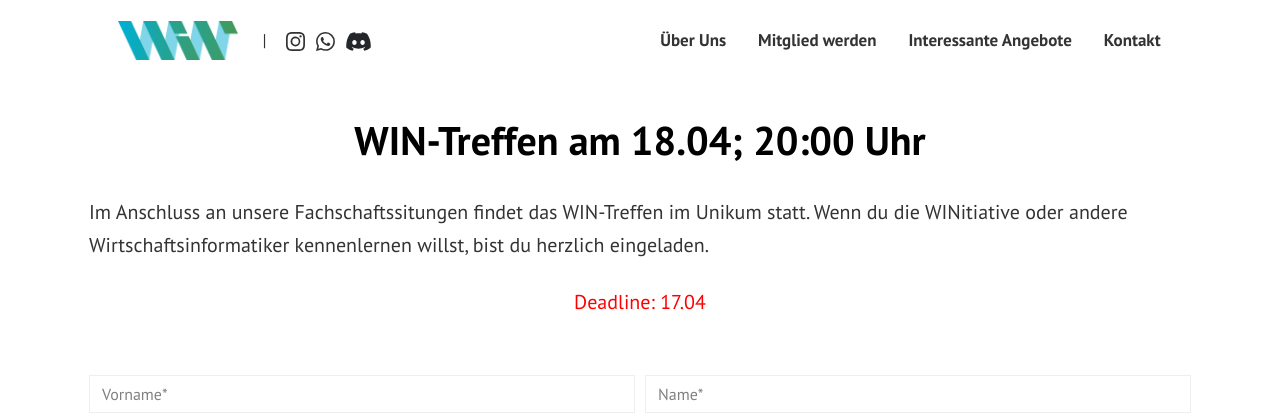
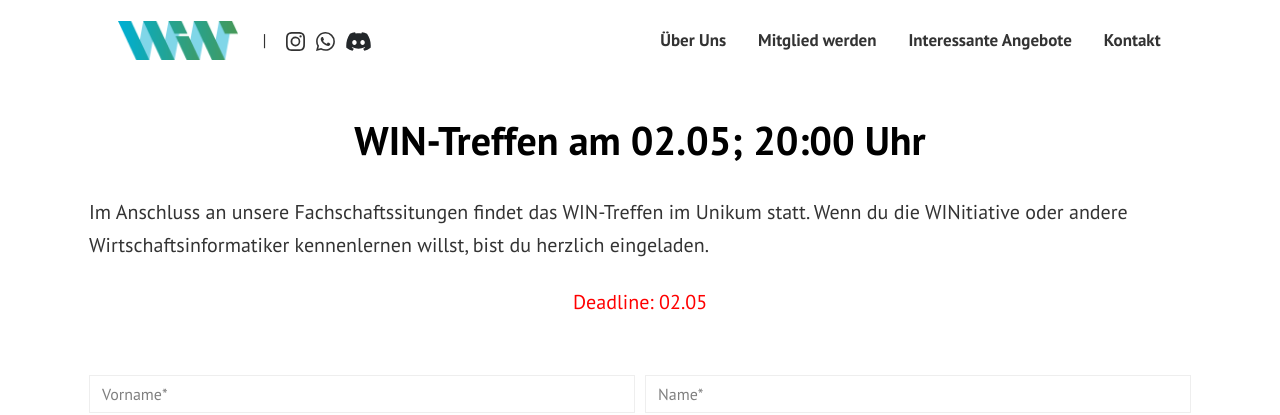
Before and after one commit to WINitiative-Augsburg-eV/webseite, a Jekyll site: the page built from pages/stammtisch-anmeldung.html, in a window 1280 px wide. Shown: the top 415 px of the page. Built offline with Jekyll 4.4.1, drawn with Linux system fonts in a browser that asks for light colours.

Commit message:
Update deadline to 02.05

```diff
--- a/pages/stammtisch-anmeldung.html
+++ b/pages/stammtisch-anmeldung.html
@@ -1,6 +1,6 @@
 ---
 layout: page
-title: WIN-Treffen am 18.04; 20:00 Uhr
+title: WIN-Treffen am 02.05; 20:00 Uhr
 permalink: "/win-treffen/"
 comments: false
 ---
@@ -10,7 +10,7 @@
     <input type="hidden" name="_captcha" value="false">
 <p class="lead mb-4">Im Anschluss an unsere Fachschaftssitungen findet das WIN-Treffen im Unikum statt. Wenn du die WINitiative oder andere Wirtschaftsinformatiker kennenlernen willst, bist du herzlich eingeladen.</p>
 <p class="mb-4"></p>
-<center><p class="mb-4" style="color: red">Deadline: 17.04</p></center>
+<center><p class="mb-4" style="color: red">Deadline: 02.05</p></center>
 <br>
 <div class="form-row">
 <div class="form-group col-md-6">
```
